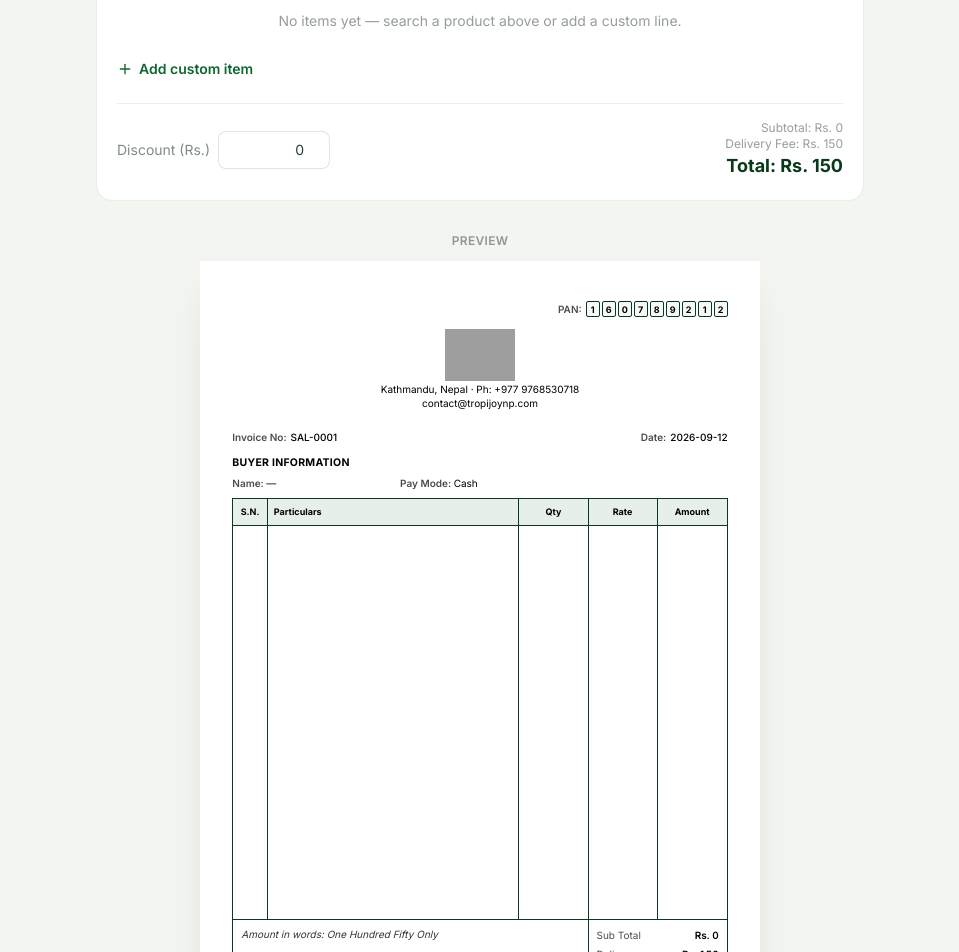
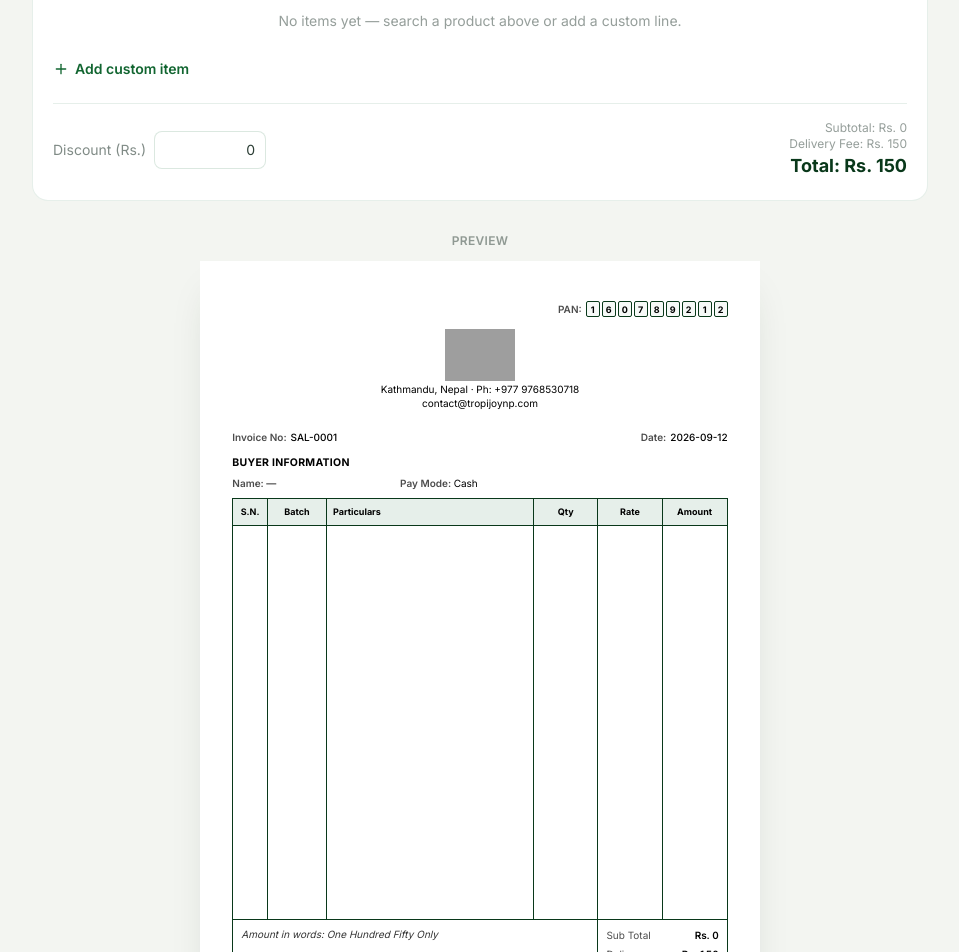
Before and after one commit to prabinbastakoti/tropijoy, a Next.js app: page /bill-print in a window 1280 px wide. Shown: the part 900-1852 px from the top of the page, without its empty margins (160-1119 px from the left). Built offline with nearby package versions, Linux system fonts and the light colour scheme; grey boxes are pictures that could not be loaded.

Commit message:
update bill

```diff
--- a/app/bill-print/page.tsx
+++ b/app/bill-print/page.tsx
@@ -27,12 +27,14 @@ import { useBillStore } from "@/store/bill-store";
 import { useBillDraftStore, EMPTY_DRAFT_FIELDS } from "@/store/bill-draft-store";
 import { useHydrated } from "@/lib/use-hydrated";
 import { cn, formatPrice, FREE_SHIPPING_THRESHOLD, FLAT_SHIPPING_RATE } from "@/lib/utils";
+import batchesData from "@/data/batches.json";
 
 function todayISO(): string {
   return new Date().toISOString().slice(0, 10);
 }
 
 const PAY_MODES = ["Cash", "eSewa", "Bank Transfer"];
+const BATCHES = batchesData as string[];
 
 let idSeq = 0;
 function nextId(): string {
@@ -63,6 +65,28 @@ export default function BillPrintPage() {
   const setDraft = useBillDraftStore((s) => s.setDraft);
 
   const [companyPanelOpen, setCompanyPanelOpen] = useState(false);
+  // Lets qty/rate/discount inputs sit visually empty while the user is
+  // clearing/retyping them, instead of snapping to "0" on every keystroke.
+  // The store still gets 0 immediately (so totals stay correct); the raw
+  // text is only forgotten (reverting the field to the store value) on blur.
+  const [rawInputs, setRawInputs] = useState<Record<string, string>>({});
+
+  function displayValue(key: string, storeValue: number): string {
+    return key in rawInputs ? rawInputs[key] : String(storeValue);
+  }
+
+  function setRaw(key: string, v: string) {
+    setRawInputs((prev) => ({ ...prev, [key]: v }));
+  }
+
+  function clearRaw(key: string) {
+    setRawInputs((prev) => {
+      if (!(key in prev)) return prev;
+      const next = { ...prev };
+      delete next[key];
+      return next;
+    });
+  }
 
   // First-ever load only: the persisted draft starts with empty invoiceNo/date,
   // so fill them in once hydration completes. Any later edit (including
@@ -90,6 +114,7 @@ export default function BillPrintPage() {
         {
           id: nextId(),
           particulars: `${option.name} (${option.variant})`,
+          batchNo: BATCHES[0],
           qty: 1,
           rate: option.price,
         },
@@ -98,7 +123,9 @@ export default function BillPrintPage() {
   }
 
   function addCustomRow() {
-    setDraft({ items: [...items, { id: nextId(), particulars: "", qty: 1, rate: 0 }] });
+    setDraft({
+      items: [...items, { id: nextId(), particulars: "", batchNo: BATCHES[0], qty: 1, rate: 0 }],
+    });
   }
 
   function updateItem(id: string, patch: Partial<BillLineItem>) {
@@ -177,7 +204,7 @@ export default function BillPrintPage() {
         }
       `}</style>
 
-      <div className="max-w-6xl mx-auto px-4 sm:px-6 lg:px-8 pt-8 pb-6">
+      <div className="max-w-7xl mx-auto px-4 sm:px-6 lg:px-8 pt-8 pb-6">
         <div className="no-print sticky top-0 z-20 -mx-4 flex flex-wrap items-end justify-between gap-4 bg-[#F3F5F1] px-4 py-4 sm:-mx-6 sm:px-6 lg:-mx-8 lg:px-8 mb-6">
           <div>
             <p className="text-xs font-semibold uppercase tracking-wide text-forest/70">
@@ -219,7 +246,7 @@ export default function BillPrintPage() {
         ) : (
           <div className="space-y-8">
             {/* editor */}
-            <div className="no-print max-w-3xl mx-auto space-y-5 w-full">
+            <div className="no-print max-w-4xl mx-auto space-y-5 w-full">
               <section className="bg-white rounded-2xl border border-forest/10 p-5">
                 <button
                   onClick={() => setCompanyPanelOpen((v) => !v)}
@@ -375,14 +402,40 @@ export default function BillPrintPage() {
                       No items yet — search a product above or add a custom line.
                     </p>
                   )}
+                  {items.length > 0 && (
+                    <div className="grid grid-cols-[20px_100px_1fr_56px_72px_80px_32px] gap-2 px-2.5 text-[11px] font-semibold uppercase tracking-wide text-forest-ink/40">
+                      <span />
+                      <span>Batch</span>
+                      <span>Particulars</span>
+                      <span className="text-right">Qty</span>
+                      <span className="text-right">Rate</span>
+                      <span className="pr-1 text-right">Total</span>
+                      <span />
+                    </div>
+                  )}
                   {items.map((item, idx) => (
                     <div
                       key={item.id}
-                      className="grid grid-cols-[20px_1fr_56px_72px_80px_32px] gap-2 items-center bg-cream/60 rounded-xl px-2.5 py-2"
+                      className="grid grid-cols-[20px_100px_1fr_56px_72px_80px_32px] gap-2 items-center bg-cream/60 rounded-xl px-2.5 py-2"
                     >
                       <span className="text-xs font-semibold text-forest-ink/40 text-center tabular-nums">
                         {idx + 1}
                       </span>
+                      <Select
+                        value={item.batchNo}
+                        onValueChange={(v) => updateItem(item.id, { batchNo: v })}
+                      >
+                        <SelectTrigger className="grid w-full grid-cols-[1fr_auto] items-center gap-1 rounded-lg px-1.5 py-2 text-sm text-center [&>span]:text-center">
+                          <SelectValue />
+                        </SelectTrigger>
+                        <SelectContent>
+                          {BATCHES.map((batch) => (
+                            <SelectItem key={batch} value={batch}>
+                              {batch}
+                            </SelectItem>
+                          ))}
+                        </SelectContent>
+                      </Select>
                       <input
                         value={item.particulars}
                         onChange={(e) => updateItem(item.id, { particulars: e.target.value })}
@@ -390,17 +443,31 @@ export default function BillPrintPage() {
                         className="rounded-lg border border-forest/15 bg-white px-2.5 py-2 text-sm outline-none focus:ring-2 focus:ring-forest/30"
                       />
                       <input
-                        type="number"
-                        min={0}
-                        value={item.qty}
-                        onChange={(e) => updateItem(item.id, { qty: Number(e.target.value) })}
+                        type="text"
+                        inputMode="numeric"
+                        value={displayValue(`${item.id}-qty`, item.qty)}
+                        onChange={(e) => {
+                          const v = e.target.value;
+                          if (/^\d*$/.test(v)) {
+                            setRaw(`${item.id}-qty`, v);
+                            updateItem(item.id, { qty: v === "" ? 0 : Number(v) });
+                          }
+                        }}
+                        onBlur={() => clearRaw(`${item.id}-qty`)}
                         className="rounded-lg border border-forest/15 bg-white px-2 py-2 text-sm text-right outline-none focus:ring-2 focus:ring-forest/30"
                       />
                       <input
-                        type="number"
-                        min={0}
-                        value={item.rate}
-                        onChange={(e) => updateItem(item.id, { rate: Number(e.target.value) })}
+                        type="text"
+                        inputMode="decimal"
+                        value={displayValue(`${item.id}-rate`, item.rate)}
+                        onChange={(e) => {
+                          const v = e.target.value;
+                          if (/^\d*\.?\d*$/.test(v)) {
+                            setRaw(`${item.id}-rate`, v);
+                            updateItem(item.id, { rate: v === "" ? 0 : Number(v) });
+                          }
+                        }}
+                        onBlur={() => clearRaw(`${item.id}-rate`)}
                         className="rounded-lg border border-forest/15 bg-white px-2 py-2 text-sm text-right outline-none focus:ring-2 focus:ring-forest/30"
                       />
                       <p className="text-sm font-semibold text-forest-deep text-right pr-1 tabular-nums">
@@ -428,10 +495,17 @@ export default function BillPrintPage() {
                   <div className="flex items-center gap-2">
                     <label className="text-sm text-forest-ink/60">Discount (Rs.)</label>
                     <input
-                      type="number"
-                      min={0}
-                      value={discount}
-                      onChange={(e) => setDraft({ discount: Number(e.target.value) })}
+                      type="text"
+                      inputMode="decimal"
+                      value={displayValue("discount", discount)}
+                      onChange={(e) => {
+                        const v = e.target.value;
+                        if (/^\d*\.?\d*$/.test(v)) {
+                          setRaw("discount", v);
+                          setDraft({ discount: v === "" ? 0 : Number(v) });
+                        }
+                      }}
+                      onBlur={() => clearRaw("discount")}
                       className="w-28 rounded-lg border border-forest/15 px-2.5 py-2 text-sm text-right outline-none focus:ring-2 focus:ring-forest/30"
                     />
                   </div>
--- a/components/bill/BillDocument.tsx
+++ b/components/bill/BillDocument.tsx
@@ -6,6 +6,7 @@ import { cn, formatPrice } from "@/lib/utils";
 export interface BillLineItem {
   id: string;
   particulars: string;
+  batchNo: string;
   qty: number;
   rate: number;
 }
@@ -134,7 +135,7 @@ export default function BillDocument({
         <MetaRow label="Date" value={dateISO} />
       </div>
 
-      <div className="flex flex-1 flex-col">
+      <div className="grid flex-1" style={{ gridTemplateRows: "auto 1fr auto" }}>
         <div className="flex flex-col gap-1.5 border-b border-forest-deep py-2 leading-snug">
           <p className="text-[10.5px] font-bold uppercase tracking-wide text-black">
             Buyer Information
@@ -169,13 +170,19 @@ export default function BillDocument({
           </div>
         </div>
 
-        <div className="flex flex-1 flex-col border-l border-r border-forest-deep text-[9px]">
+        <div
+          className="grid border-l border-r border-forest-deep text-[9px]"
+          style={{ gridTemplateRows: `repeat(${1 + items.length + blankRows}, auto) 1fr` }}
+        >
           <div
             className="grid border-b border-forest-deep bg-forest/10"
-            style={{ gridTemplateColumns: "7% 51% 14% 14% 14%" }}
+            style={{ gridTemplateColumns: "7% 12% 42% 13% 13% 13%" }}
           >
             <div className="border-r border-forest-deep px-1 py-1.5 text-center font-bold text-black">
               S.N.
+            </div>
+            <div className="border-r border-forest-deep px-1 py-1.5 text-center font-bold text-black">
+              Batch
             </div>
             <div className="border-r border-forest-deep px-1.5 py-1.5 text-left font-bold text-black">
               Particulars
@@ -192,26 +199,28 @@ export default function BillDocument({
           {items.map((item, idx) => (
             <div
               key={item.id}
-              className="grid items-start"
-              style={{ gridTemplateColumns: "7% 51% 14% 14% 14%" }}
+              className="grid"
+              style={{ gridTemplateColumns: "7% 12% 42% 13% 13% 13%" }}
             >
               <div className="border-r border-forest-deep px-1 py-1.5 text-center">{idx + 1}</div>
+              <div className="border-r border-forest-deep px-1 py-1.5 text-center">{item.batchNo || "—"}</div>
               <div className="border-r border-forest-deep px-1.5 py-1.5">{item.particulars || "—"}</div>
-              <div className="border-r border-forest-deep px-1 py-1.5 text-right tabular-nums">
+              <div className="border-r border-forest-deep py-1.5 pl-1 pr-2 text-right tabular-nums">
                 {item.qty}
               </div>
-              <div className="border-r border-forest-deep px-1 py-1.5 text-right tabular-nums">
+              <div className="border-r border-forest-deep py-1.5 pl-1 pr-2 text-right tabular-nums">
                 {item.rate.toLocaleString("en-IN")}
               </div>
-              <div className="px-1.5 py-1.5 text-right tabular-nums font-medium">
+              <div className="py-1.5 pl-1.5 pr-2.5 text-right tabular-nums font-medium">
                 {(item.qty * item.rate).toLocaleString("en-IN")}
               </div>
             </div>
           ))}
 
           {Array.from({ length: blankRows }).map((_, i) => (
-            <div key={`blank-${i}`} className="grid" style={{ gridTemplateColumns: "7% 51% 14% 14% 14%" }}>
+            <div key={`blank-${i}`} className="grid" style={{ gridTemplateColumns: "7% 12% 42% 13% 13% 13%" }}>
               <div className="border-r border-forest-deep px-1 py-1.5">&nbsp;</div>
+              <div className="border-r border-forest-deep px-1 py-1.5" />
               <div className="border-r border-forest-deep px-1.5 py-1.5" />
               <div className="border-r border-forest-deep px-1 py-1.5" />
               <div className="border-r border-forest-deep px-1 py-1.5" />
@@ -219,7 +228,8 @@ export default function BillDocument({
             </div>
           ))}
 
-          <div className="grid flex-1" style={{ gridTemplateColumns: "7% 51% 14% 14% 14%" }}>
+          <div className="grid" style={{ gridTemplateColumns: "7% 12% 42% 13% 13% 13%" }}>
+            <div className="border-r border-forest-deep" />
             <div className="border-r border-forest-deep" />
             <div className="border-r border-forest-deep" />
             <div className="border-r border-forest-deep" />
@@ -228,7 +238,7 @@ export default function BillDocument({
           </div>
         </div>
 
-        <div className="grid grid-cols-[72%_28%] border-b border-l border-r border-t border-forest-deep">
+        <div className="grid grid-cols-[74%_26%] border-b border-l border-r border-t border-forest-deep">
           <p className="border-r border-forest-deep p-2 italic leading-snug text-black/80">
             Amount in words: {total > 0 ? numberToWords(total) : "—"}
           </p>
--- /dev/null
+++ b/data/batches.json
@@ -0,0 +1 @@
+["TA-001", "TA-002"]
--- a/store/bill-draft-store.ts
+++ b/store/bill-draft-store.ts
@@ -42,6 +42,14 @@ export const useBillDraftStore = create<BillDraftState>()(
       ...EMPTY_DRAFT_FIELDS,
       setDraft: (patch) => set(patch),
     }),
-    { name: "tropijoy-bill-draft" }
+    {
+      name: "tropijoy-bill-draft",
+      // Discount is a one-off adjustment for the bill being typed right now —
+      // it shouldn't carry over and silently apply to the next bill.
+      partialize: (state) => {
+        const { discount, ...rest } = state;
+        return rest;
+      },
+    }
   )
 );
```
Also changed, not shown: components/bill/ProductCombobox.tsx (+36 -6 lines), components/ui/DatePicker.tsx (+5 -3 lines).
